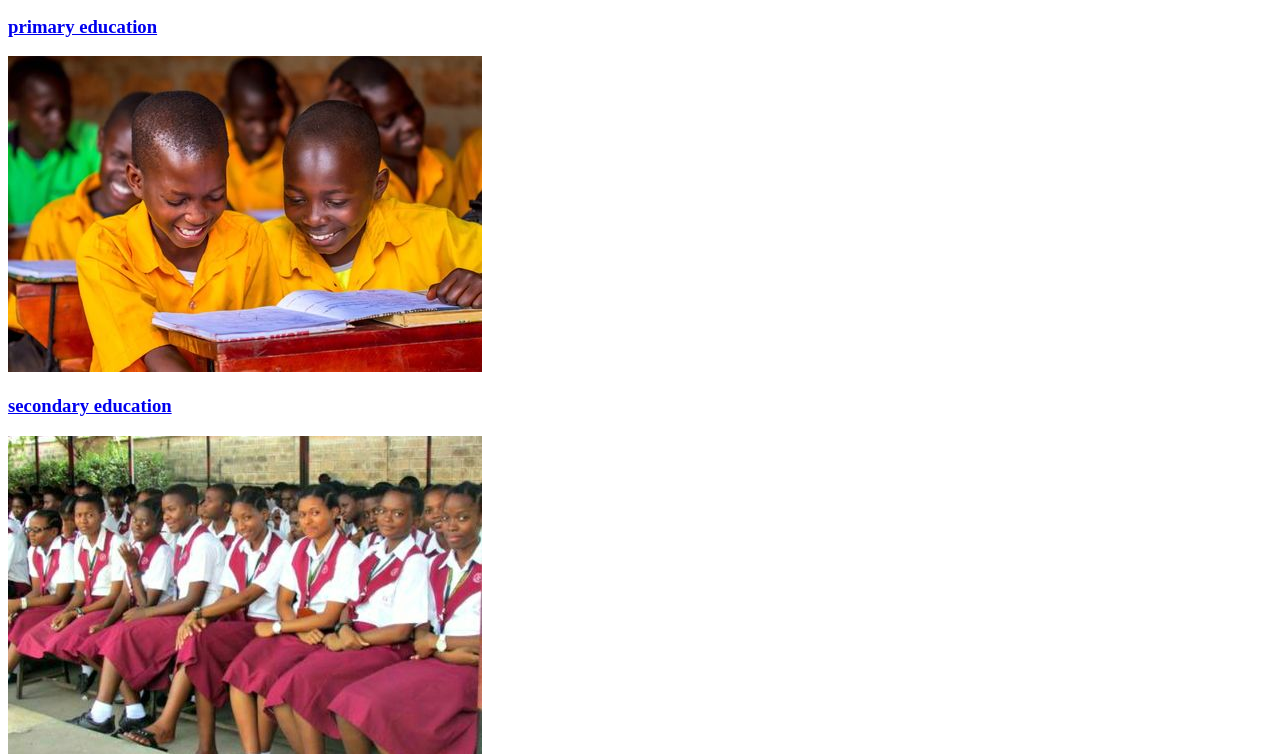
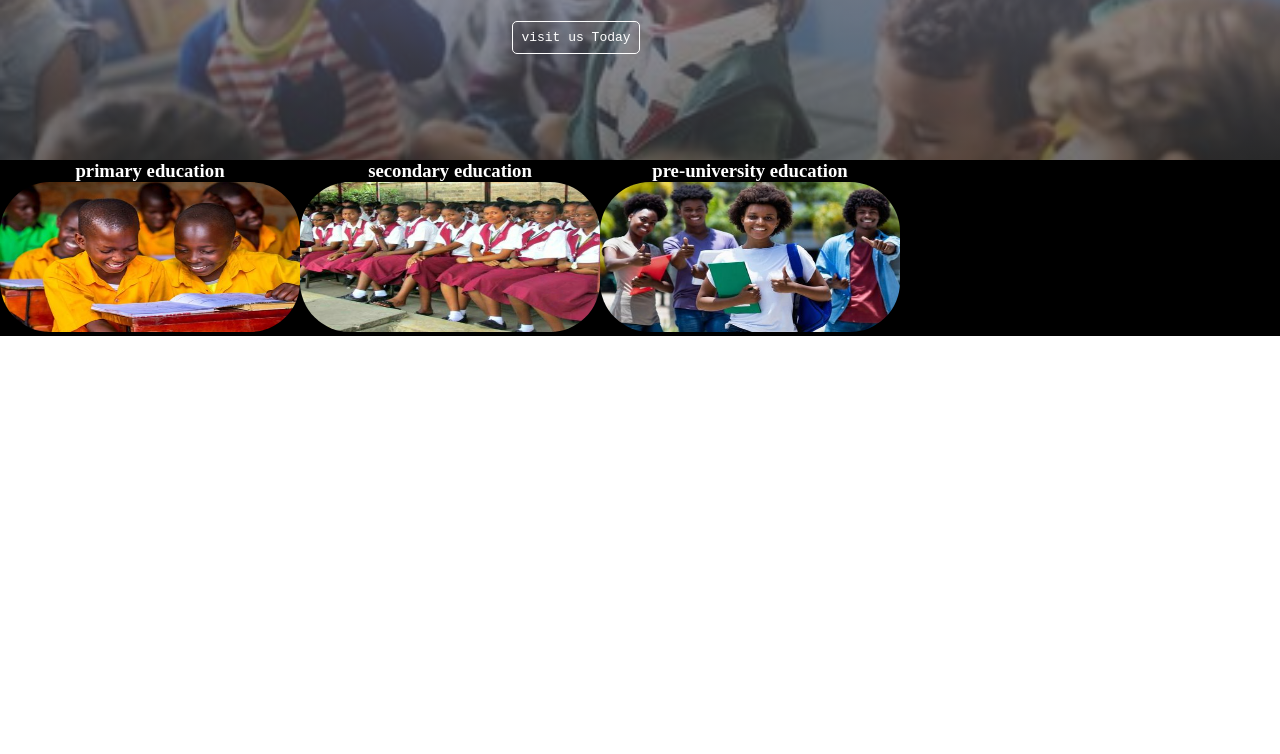
Before and after one commit to sophieamaka370/TEFEM-PROJECT-1, a plain HTML site: page index.html in a window 1280 px wide. Shown: the part 400-1154 px from the top of the page. After the commit the page ends 800 px from the top, so only its background shows below. Drawn offline with Linux system fonts and the light colour scheme.

Commit message:
Update index.html

```diff
--- a/index.html
+++ b/index.html
@@ -4,7 +4,7 @@
     <meta charset="UTF-8">
     <meta name="viewport" content="width=device-width, initial-scale=1.0">
     <title>OGBA COLLEGE</title>
-    <link rel="stylesheet" href="style3.css">
+    <link rel="stylesheet" href="/css/style.css">
 </head>
 <body>
     <section class="header">
```
